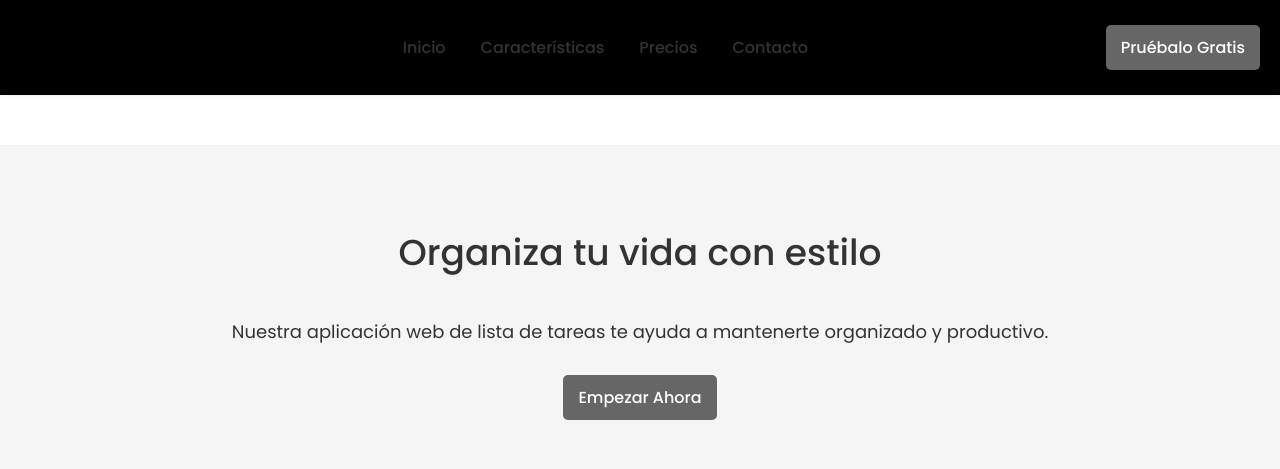
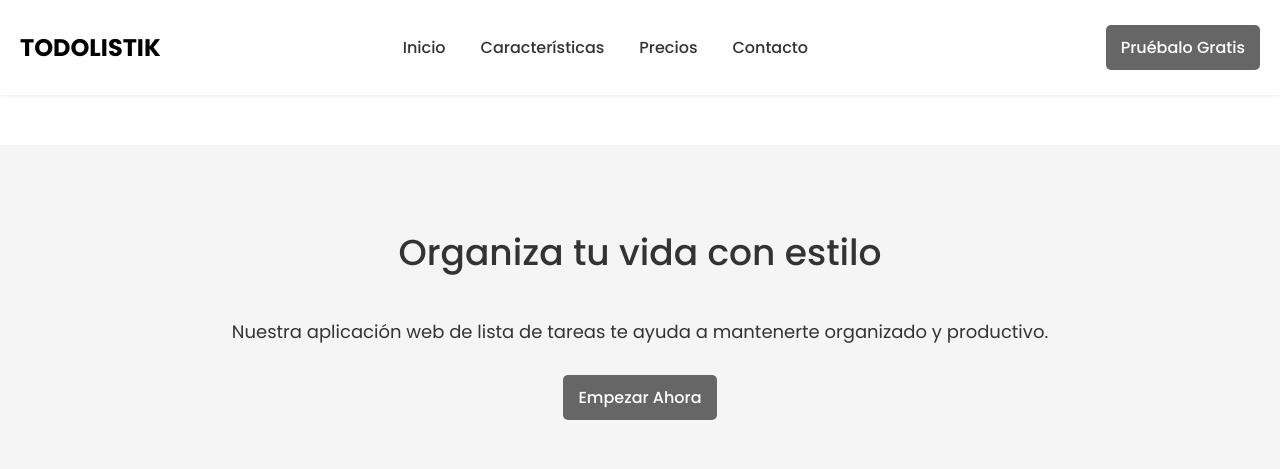
Before and after one commit to MaicolLozano/Todolistik, a PHP site: page / in a window 1280 px wide. Shown: the top 469 px of the page. Run offline with PHP 8.4, Linux system fonts and the light colour scheme.

Commit message:
modificando el color del navbar

```diff
--- a/index.html
+++ b/index.html
@@ -26,6 +26,10 @@
    }
 .features-section p {
   margin-left: 80px;
+}
+
+.navbar {
+  background-color: white;
 }
   </style>
   <header>
--- a/landing page/style.css
+++ b/landing page/style.css
@@ -40,7 +40,7 @@ body {
     justify-content: space-between;
     align-items: center;
     padding: 10px 20px;
-    background-color: black;
+    background-color: #fff;
     box-shadow: 0 0 5px rgba(0, 0, 0, 0.1);
   }
 
--- a/navbar/navbar.php
+++ b/navbar/navbar.php
@@ -1,7 +1,7 @@
 <!DOCTYPE html>
 <html lang="en">
 <head>
-  <title>Todolist</title>
+  <title>Todolistik</title>
   <!-- Link Styles -->
   <link rel="stylesheet" href="../navbar/style.css">
   <link href='https://unpkg.com/boxicons@2.1.4/css/boxicons.min.css' rel='stylesheet'>
```
